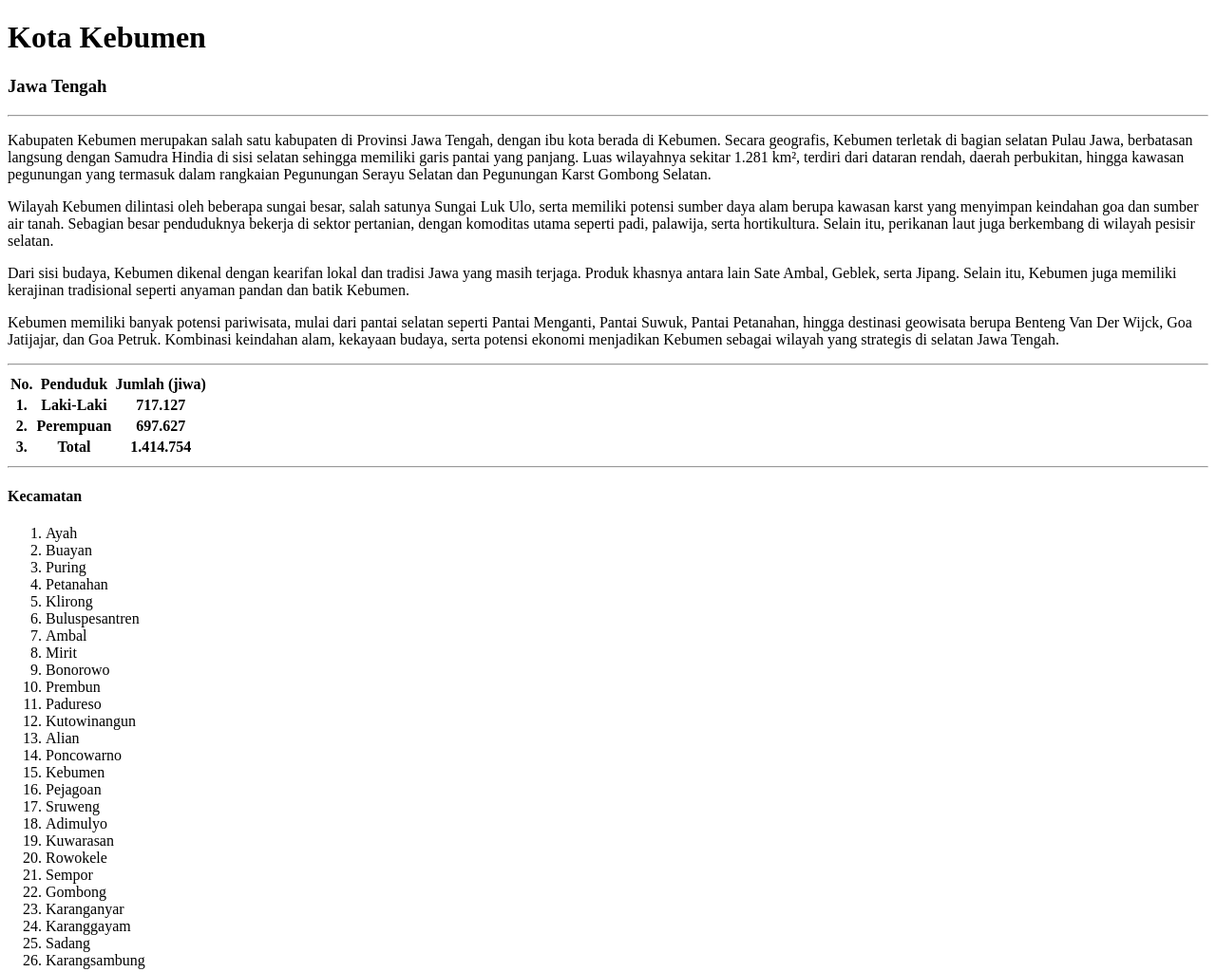
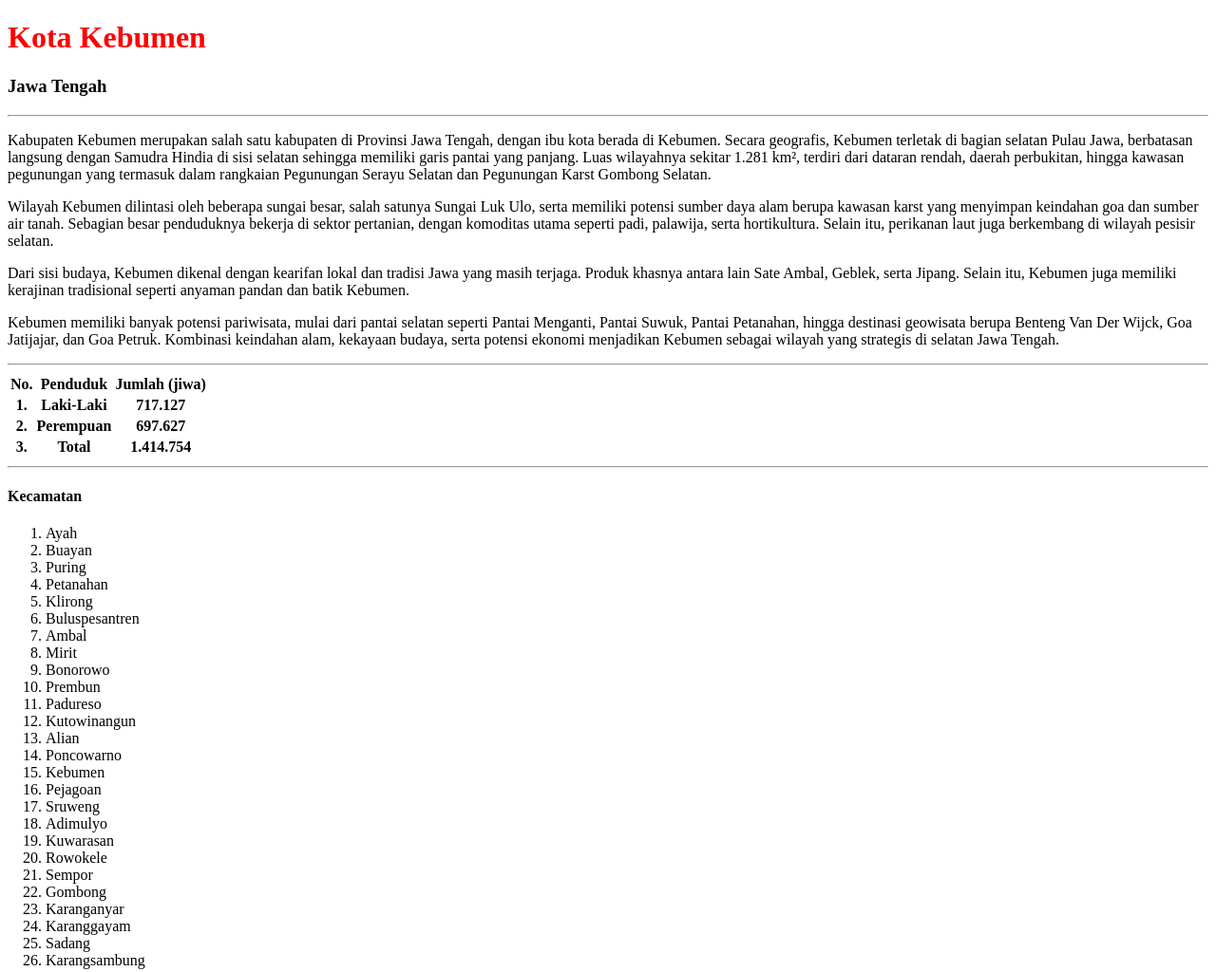
Before and after one commit to elanggadingpermana2006-png/pgweb2025-Acara1, a plain HTML site: page index.html in a window 1280 px wide. Shown: the whole page at 95% size. Drawn offline with Linux system fonts and the light colour scheme.

Commit message:
Ubah warna judul

```diff
--- a/index.html
+++ b/index.html
@@ -8,7 +8,7 @@
 <body>
     <main>
         <!-- Judul -->
-        <h1>Kota Kebumen</h1>
+        <h1 style="color: red;">Kota Kebumen</h1>
         <!-- Sub Judul -->
         <h3>Jawa Tengah</h3>
         <hr>
```
